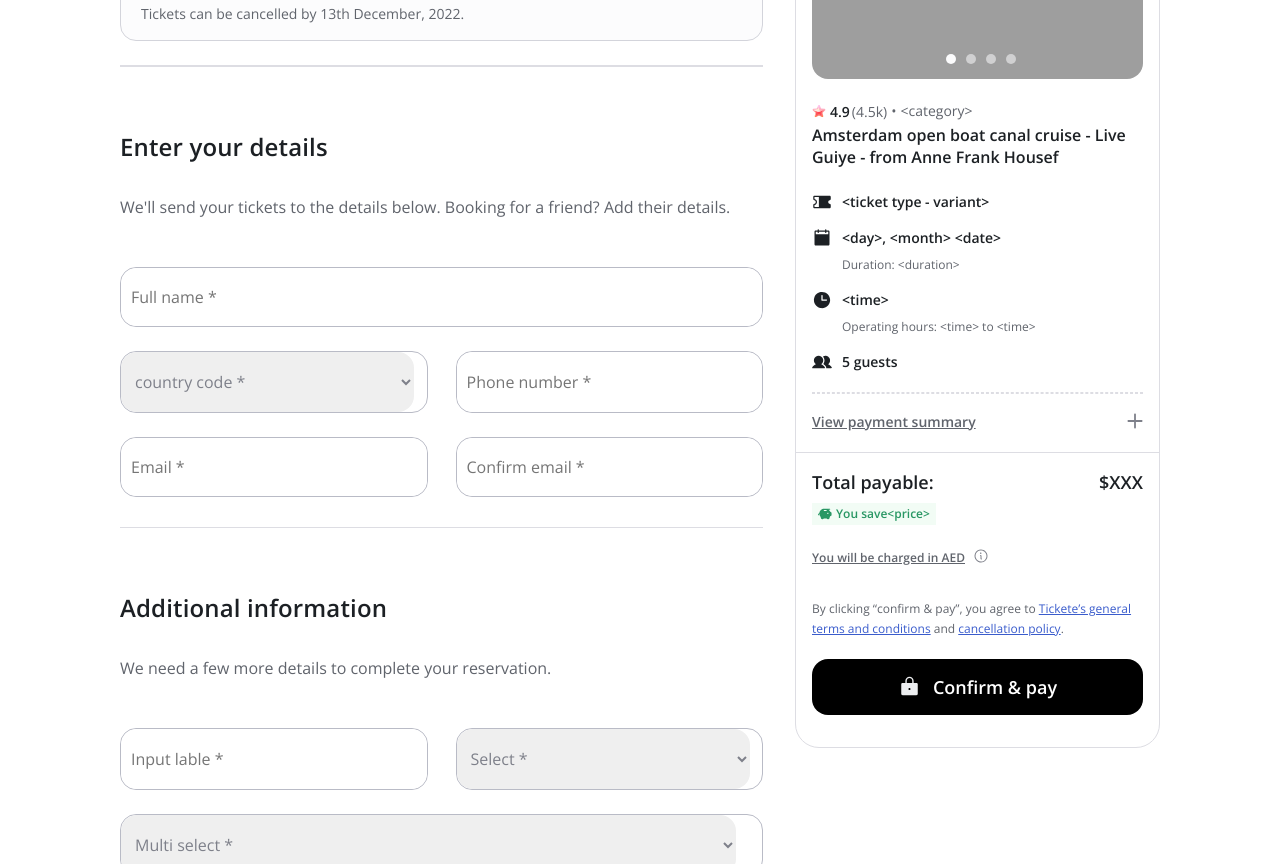
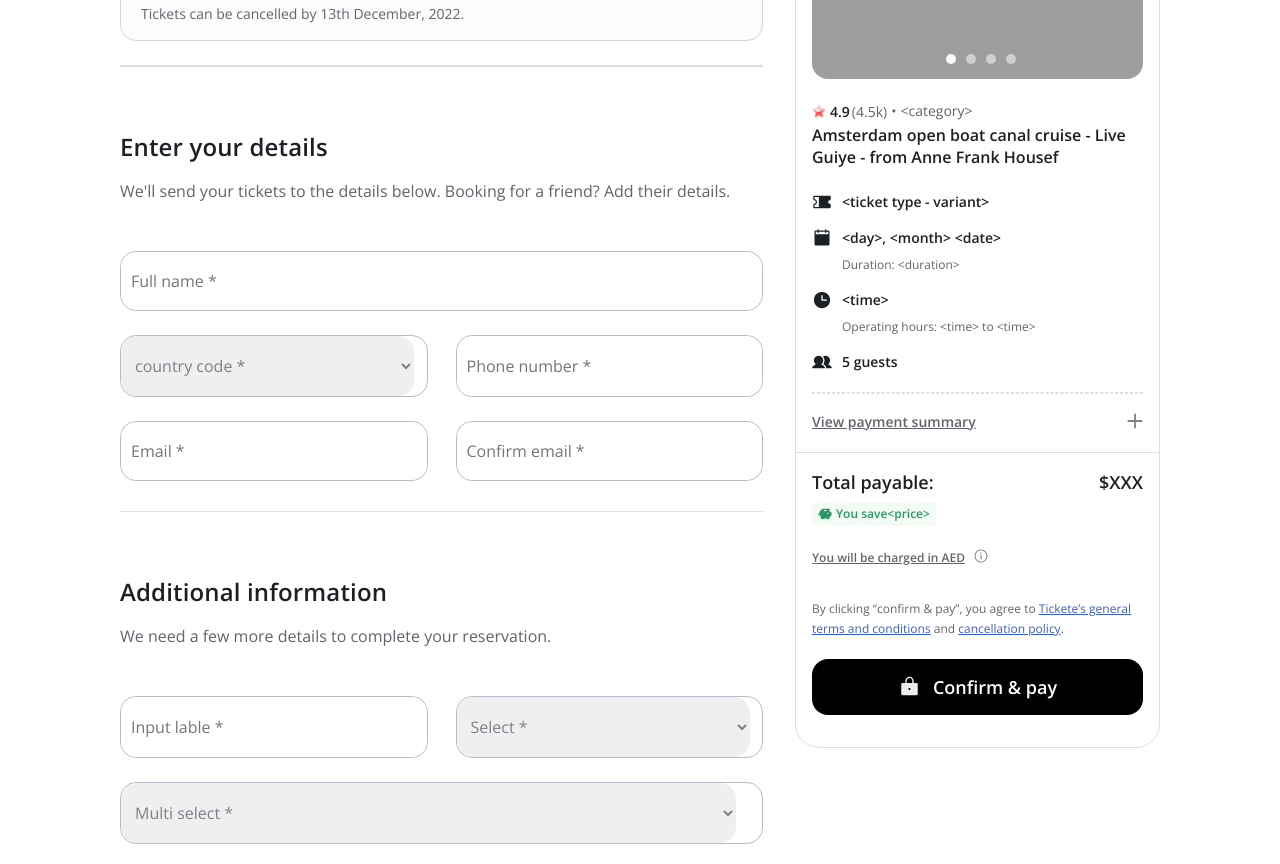
Before and after one commit to mahakpandey/assingment-tickete, a React (Vite) app: page / in a window 1280 px wide. Shown: the part 320-1184 px from the top of the page. Built offline with nearby package versions, Linux system fonts and the light colour scheme; grey boxes are pictures that could not be loaded.

Commit message:
minor fixes

```diff
--- a/src/features/checkout/AdditionalInfo.jsx
+++ b/src/features/checkout/AdditionalInfo.jsx
@@ -5,7 +5,9 @@ import InputField from "../../components/inputField";
 const AdditionalInfo = () => {
   return (
     <div className="enter-details-section flex flex-column gap-2">
-      <div className="enter-details-text-section flex flex-column gap-8">
+      <div className="enter-details-text-section">
+      <div className="flex flex-column gap-4">
+
         <div>
           <span className="enter-details-text">Additional information</span>
         </div>
@@ -14,6 +16,7 @@ const AdditionalInfo = () => {
             We need a few more details to complete your reservation.
           </span>
         </div>
+      </div>
 
         <div className="enter-details-form flex flex-column gap-6">
           <div className="flex gap-7">
--- a/src/features/checkout/EnterDetails.jsx
+++ b/src/features/checkout/EnterDetails.jsx
@@ -4,7 +4,8 @@ import InputField from "../../components/inputField";
 const EnterDetails = () => {
   return (
     <div className="enter-details-section flex flex-column gap-2">
-      <div className="enter-details-text-section flex flex-column gap-8">
+      <div className="enter-details-text-section">
+      <div className="flex flex-column gap-4">
         <div>
           <span className="enter-details-text">Enter your details</span>
         </div>
@@ -14,6 +15,7 @@ const EnterDetails = () => {
             friend? Add their details.
           </span>
         </div>
+      </div>
 
         <div className="enter-details-form flex flex-column gap-6">
           <InputField type="text" placeholder="Full name *" />
--- a/src/styles/Checkout.css
+++ b/src/styles/Checkout.css
@@ -437,6 +437,11 @@ text-align: left;
   border: 1px solid #D3D4DB;
   background-color: #E4E4E9;
 }
+.enter-details-text-section{
+  display: flex;
+  flex-direction: column;
+  gap: 32px;
+}
 
 @media screen and (min-width: 881px) {
   .faq-heading-text{
@@ -568,6 +573,9 @@ text-align: left;
   .faq-inner-text{
     display: none;
   }
+  ..enter-details-form {
+    gap: 20px;
+  }
 }
 
 @media screen and (max-width: 678px) {
```
